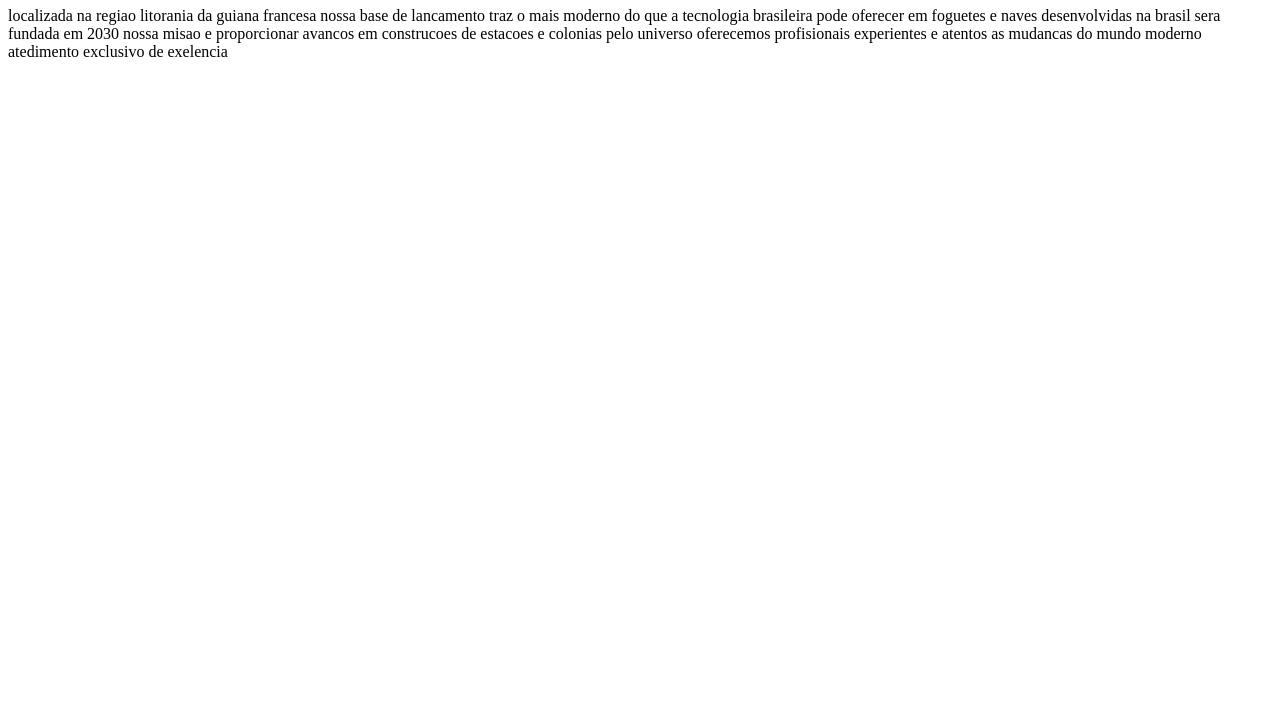
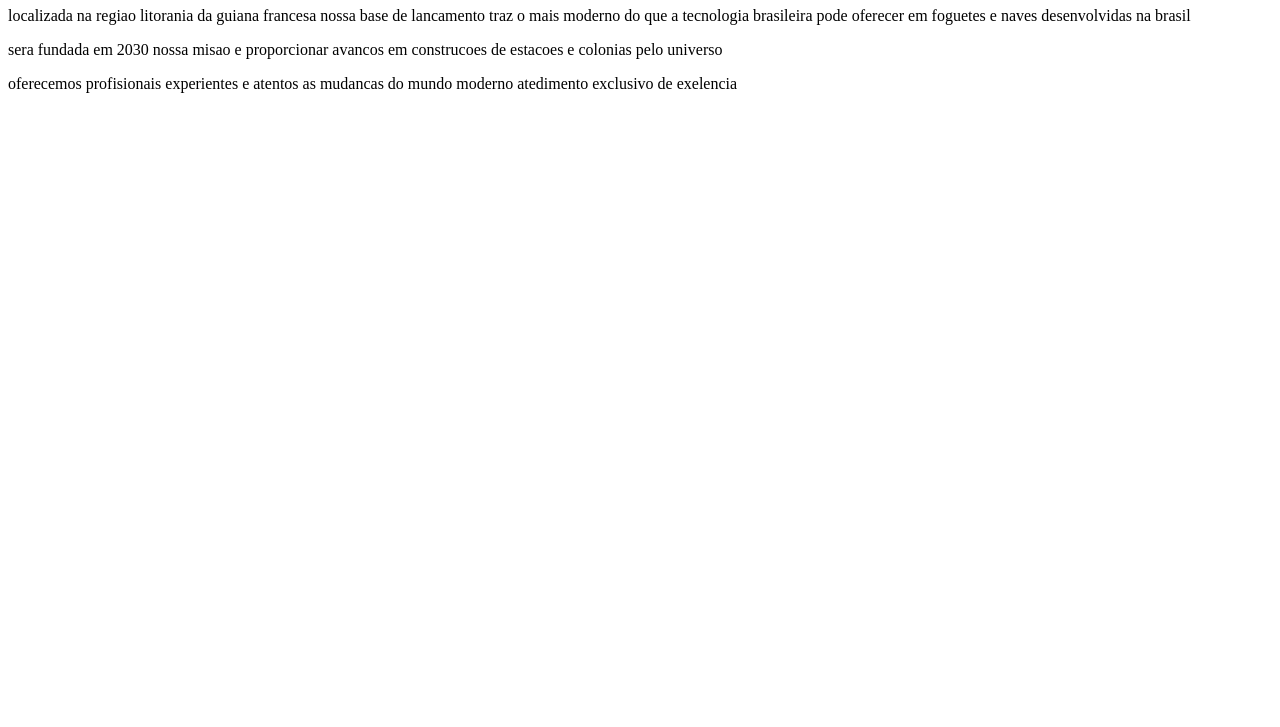
Before and after one commit to JoaoVictor167/PENSAMENTO-COMPUTACIONAL, a plain HTML site: page index.html in a window 1280 px wide. Shown: the part 73-800 px from the top of the page. Drawn offline with Linux system fonts and the light colour scheme.

Commit message:
index.html

```diff
--- a/index.html
+++ b/index.html
@@ -6,8 +6,9 @@
   </head>
   <body>
     <h1>Sobre a AGVR</h1>
-        localizada na regiao litorania da guiana francesa nossa base de lancamento traz o mais moderno do que a tecnologia brasileira pode oferecer em foguetes e naves desenvolvidas na  brasil sera fundada em 2030
-    nossa misao e proporcionar avancos em construcoes de estacoes e colonias pelo universo
-    oferecemos profisionais experientes e atentos as mudancas do mundo moderno atedimento exclusivo de exelencia
+
+        <p>localizada na regiao litorania da guiana francesa nossa base de lancamento traz o mais moderno do que a tecnologia brasileira pode oferecer em foguetes e naves desenvolvidas na  brasil </p>
+        <p>sera fundada em 2030 nossa misao e proporcionar avancos em construcoes de estacoes e colonias pelo universo</p>
+    <p>oferecemos profisionais experientes e atentos as mudancas do mundo moderno atedimento exclusivo de exelencia</p>
   </body>
 </html>
```
